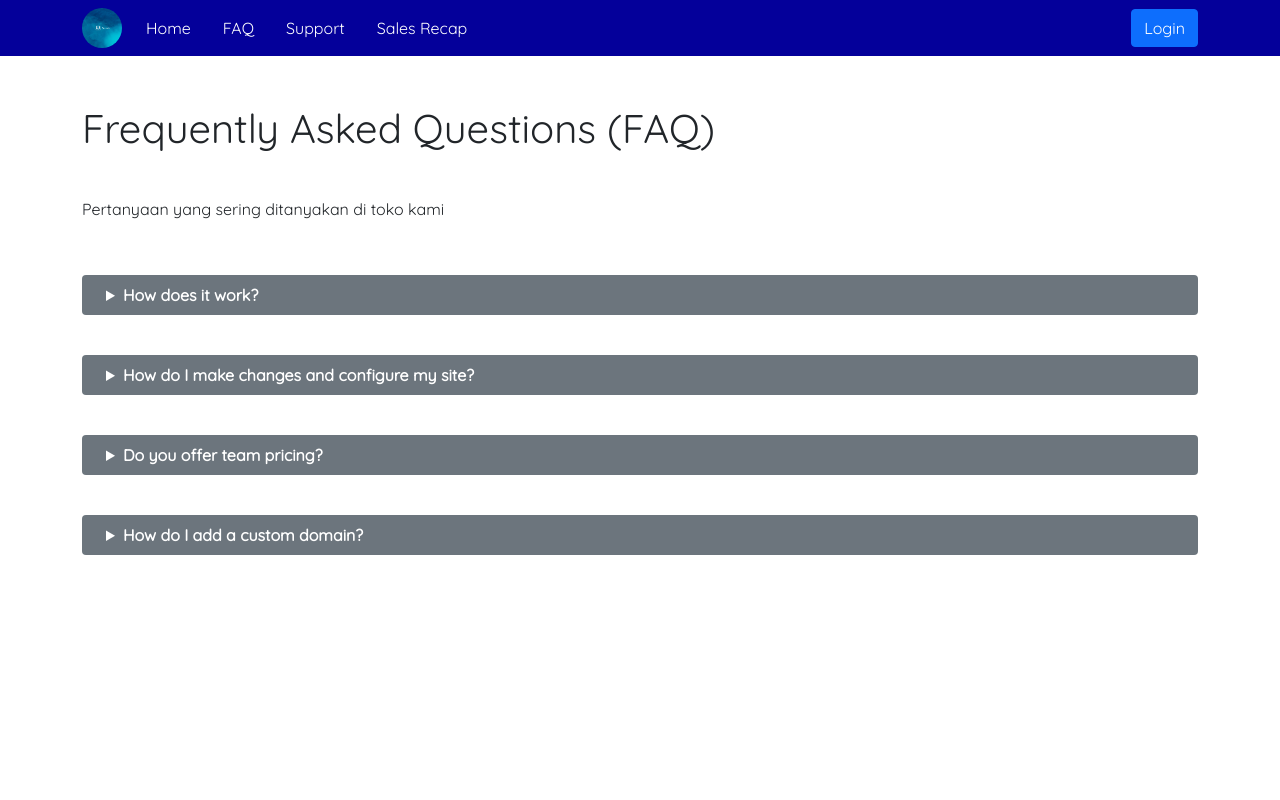
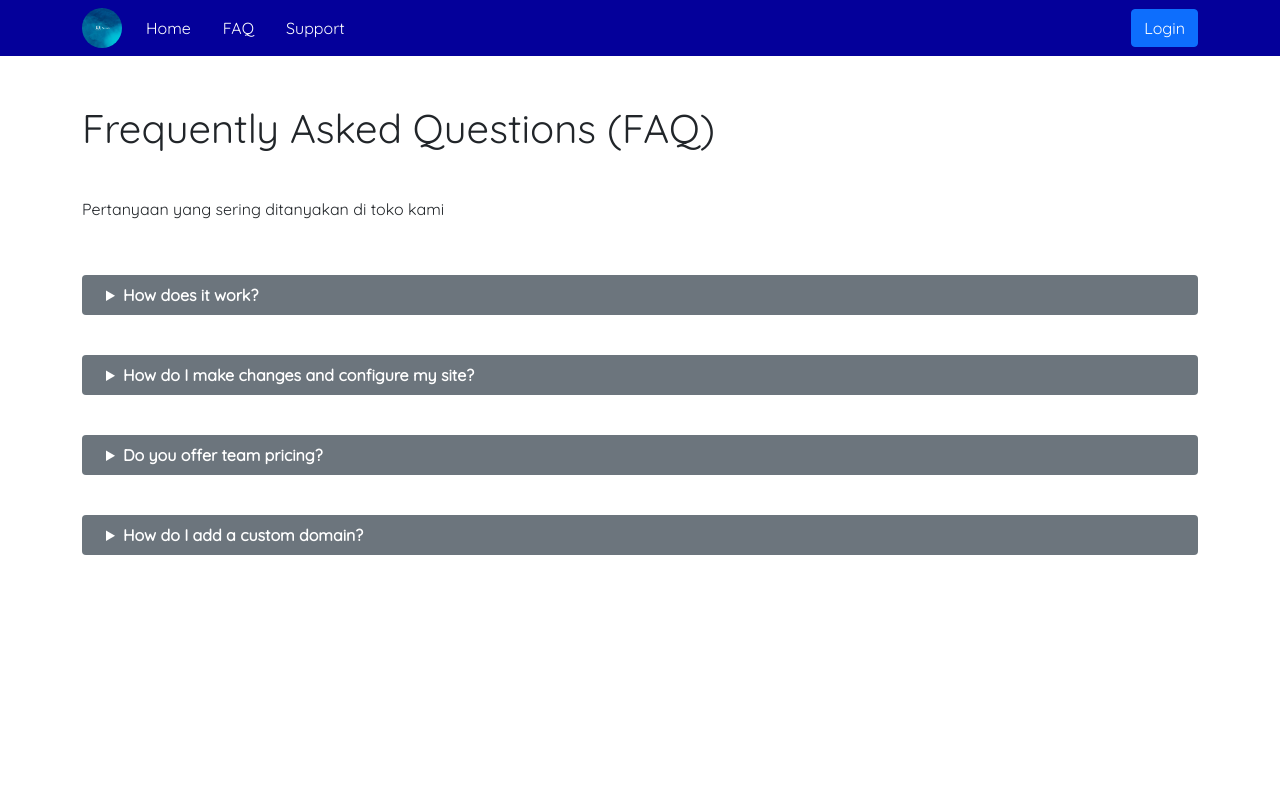
Before and after one commit to kelompok-2-LastProject/ecommerce-2, a Next.js app: page /faq in a window 1280 px wide. Shown: the top 800 px of the page. Built offline with nearby package versions, Linux system fonts and the light colour scheme.

Commit message:
perbaiki navbar admin

```diff
--- a/src/modules/shared/components/MyNavbar.jsx
+++ b/src/modules/shared/components/MyNavbar.jsx
@@ -19,13 +19,18 @@ const styles = {
 const MyNavbar = () => {
   /* #region CHECK IF LOGGED IN */
   const [isLoggedIn, setIsLoggedIn] = useState(false);
-
+  const [isAdmin, setIsAdmin] = useState(false);
+  const [isUser, setIsUser] = useState(false);
   useEffect(() => {
     (() => {
       const token = localStorage.getItem('token');
 
-      if (token === USER_TOKEN || token === ADMIN_TOKEN) {
+      if (token === USER_TOKEN) {
         setIsLoggedIn(true);
+        setIsUser(true);
+      } else if (token === ADMIN_TOKEN) {
+        setIsLoggedIn(true);
+        setIsAdmin(true);
       } else {
         setIsLoggedIn(false);
       }
@@ -74,7 +79,7 @@ const MyNavbar = () => {
             <Link href="/" passHref>
               <Nav.Link style={styles.navLink}>Home</Nav.Link>
             </Link>
-            {isLoggedIn && (
+            {isUser && (
               <Link href="/cart" passHref>
                 <Nav.Link style={styles.navLink}>Cart</Nav.Link>
               </Link>
@@ -85,9 +90,11 @@ const MyNavbar = () => {
             <Link href="/support" passHref>
               <Nav.Link style={styles.navLink}>Support</Nav.Link>
             </Link>
-            <Link href="/admin/sales" passHref>
-              <Nav.Link style={styles.navLink}>Sales Recap</Nav.Link>
-            </Link>
+            {isAdmin && (
+              <Link href="/admin/sales" passHref>
+                <Nav.Link style={styles.navLink}>Sales Recap</Nav.Link>
+              </Link>
+            )}
           </Nav>
 
           {pathname !== '/login' && (
```
